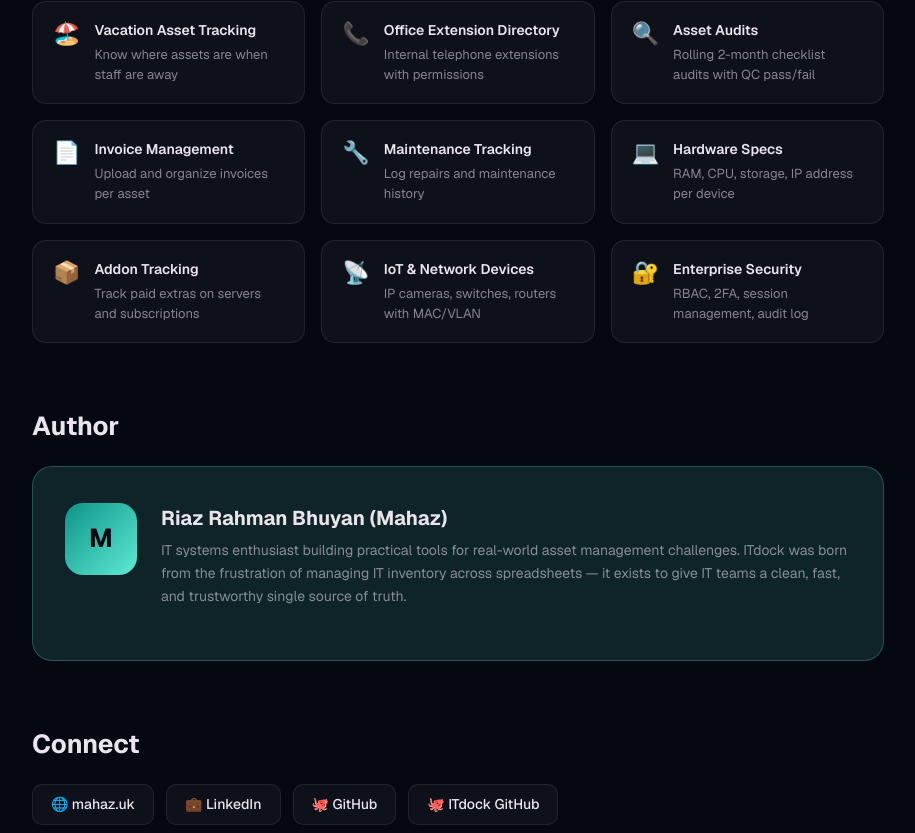
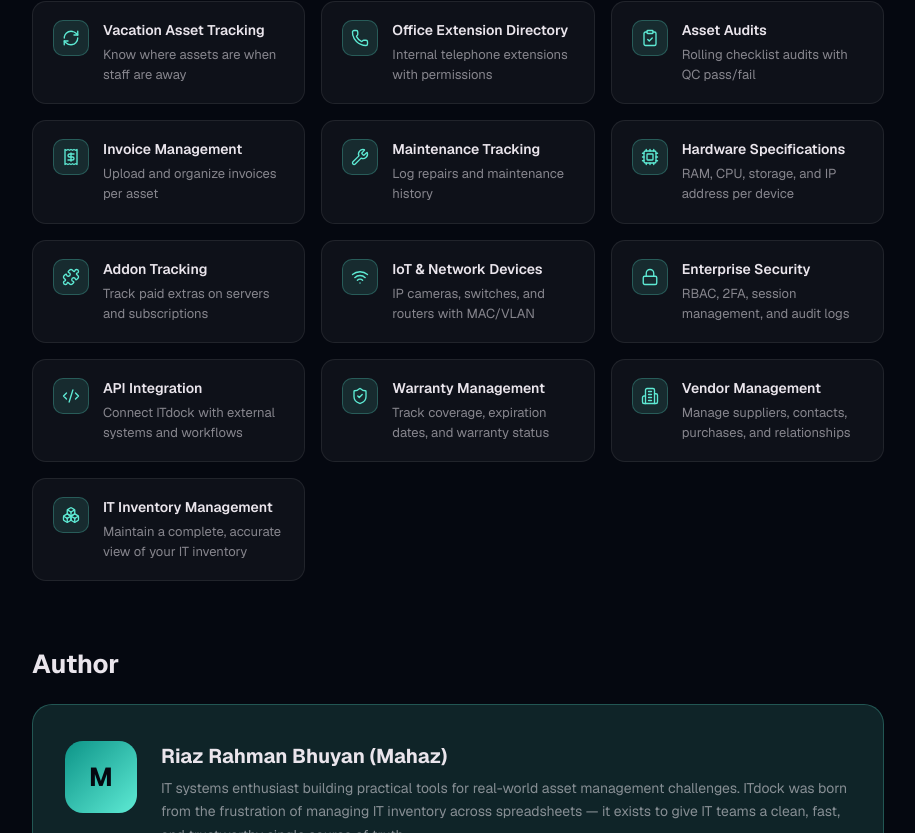
Before and after one commit to mahaz121/ITdock, a Next.js app: page /about in a window 1280 px wide. Shown: the part 727-1560 px from the top of the page, without its empty margins (182-1097 px from the left). Built offline with nearby package versions, Linux system fonts and the light colour scheme.

Commit message:
Improve About page features and icon styling

```diff
--- a/app/about/page.js
+++ b/app/about/page.js
@@ -4,7 +4,8 @@
   Monitor, Shield, RefreshCw, FileText, Users, Bell,
   Database, Github, Globe, Mail, Heart, Coffee,
   ArrowLeft, Cpu, Key, Upload, Lock, Phone,
-  Search, Wrench, Server, Wifi, ExternalLink
+  Search, Wrench, Server, Wifi, ExternalLink, ShieldCheck,
+  Building2, Boxes, Code2, ClipboardCheck, Cloud, UserRound, Receipt, Puzzle
 } from 'lucide-react';
 
 const TEAL = '#5eead4';
@@ -16,18 +17,22 @@
 const MUTED = 'rgba(234,229,236,0.55)';
 
 const features = [
-  { icon: '🖥️', label: 'Physical Asset Tracking', desc: 'Laptops, desktops, monitors, peripherals' },
-  { icon: '☁️', label: 'Subscription & Cloud Tracking', desc: 'SaaS, VPS, cloud services with billing alerts' },
-  { icon: '👤', label: 'Employee Management', desc: 'Link assets to people with full assignment history' },
-  { icon: '🏖️', label: 'Vacation Asset Tracking', desc: 'Know where assets are when staff are away' },
-  { icon: '📞', label: 'Office Extension Directory', desc: 'Internal telephone extensions with permissions' },
-  { icon: '🔍', label: 'Asset Audits', desc: 'Rolling 2-month checklist audits with QC pass/fail' },
-  { icon: '📄', label: 'Invoice Management', desc: 'Upload and organize invoices per asset' },
-  { icon: '🔧', label: 'Maintenance Tracking', desc: 'Log repairs and maintenance history' },
-  { icon: '💻', label: 'Hardware Specs', desc: 'RAM, CPU, storage, IP address per device' },
-  { icon: '📦', label: 'Addon Tracking', desc: 'Track paid extras on servers and subscriptions' },
-  { icon: '📡', label: 'IoT & Network Devices', desc: 'IP cameras, switches, routers with MAC/VLAN' },
-  { icon: '🔐', label: 'Enterprise Security', desc: 'RBAC, 2FA, session management, audit log' },
+  { icon: Monitor, label: 'Physical Asset Tracking', desc: 'Laptops, desktops, monitors, and peripherals' },
+  { icon: Cloud, label: 'Subscription & Cloud Tracking', desc: 'SaaS, VPS, and cloud services with billing alerts' },
+  { icon: UserRound, label: 'Employee Management', desc: 'Link assets to people with full assignment history' },
+  { icon: RefreshCw, label: 'Vacation Asset Tracking', desc: 'Know where assets are when staff are away' },
+  { icon: Phone, label: 'Office Extension Directory', desc: 'Internal telephone extensions with permissions' },
+  { icon: ClipboardCheck, label: 'Asset Audits', desc: 'Rolling checklist audits with QC pass/fail' },
+  { icon: Receipt, label: 'Invoice Management', desc: 'Upload and organize invoices per asset' },
+  { icon: Wrench, label: 'Maintenance Tracking', desc: 'Log repairs and maintenance history' },
+  { icon: Cpu, label: 'Hardware Specifications', desc: 'RAM, CPU, storage, and IP address per device' },
+  { icon: Puzzle, label: 'Addon Tracking', desc: 'Track paid extras on servers and subscriptions' },
+  { icon: Wifi, label: 'IoT & Network Devices', desc: 'IP cameras, switches, and routers with MAC/VLAN' },
+  { icon: Lock, label: 'Enterprise Security', desc: 'RBAC, 2FA, session management, and audit logs' },
+  { icon: Code2, label: 'API Integration', desc: 'Connect ITdock with external systems and workflows' },
+  { icon: ShieldCheck, label: 'Warranty Management', desc: 'Track coverage, expiration dates, and warranty status' },
+  { icon: Building2, label: 'Vendor Management', desc: 'Manage suppliers, contacts, purchases, and relationships' },
+  { icon: Boxes, label: 'IT Inventory Management', desc: 'Maintain a complete, accurate view of your IT inventory' },
 ];
 
 export default function AboutPage() {
@@ -76,9 +81,11 @@
           <h2 style={{ fontSize: 26, fontWeight: 700, color: TEXT, marginBottom: 8 }}>What ITdock Can Do</h2>
           <p style={{ fontSize: 14, color: MUTED, marginBottom: 28 }}>Everything your IT team needs, in one clean interface.</p>
           <div style={{ display: 'grid', gridTemplateColumns: 'repeat(auto-fill, minmax(260px, 1fr))', gap: 16 }}>
-            {features.map(({ icon, label, desc }) => (
+            {features.map(({ icon: Icon, label, desc }) => (
               <div key={label} style={{ borderRadius: 14, padding: '18px 20px', background: SURFACE, border: `1px solid ${BORDER}`, display: 'flex', alignItems: 'flex-start', gap: 14 }}>
-                <span style={{ fontSize: 22, lineHeight: 1, flexShrink: 0, marginTop: 2 }}>{icon}</span>
+                <span style={{ width: 36, height: 36, borderRadius: 10, background: TEAL_DIM, border: `1px solid ${TEAL_BORDER}`, display: 'flex', alignItems: 'center', justifyContent: 'center', flexShrink: 0 }}>
+                  <Icon size={18} color={TEAL} strokeWidth={1.8} />
+                </span>
                 <div>
                   <div style={{ fontSize: 14, fontWeight: 600, color: TEXT, marginBottom: 4 }}>{label}</div>
                   <div style={{ fontSize: 13, color: MUTED, lineHeight: 1.55 }}>{desc}</div>
@@ -113,16 +120,16 @@
           <h2 style={{ fontSize: 26, fontWeight: 700, color: TEXT, marginBottom: 20 }}>Connect</h2>
           <div style={{ display: 'flex', flexWrap: 'wrap', gap: 12 }}>
             {[
-              { label: '🌐 mahaz.uk', href: 'https://mahaz.uk' },
-              { label: '💼 LinkedIn', href: 'https://www.linkedin.com/in/mahaz-abdullah/' },
-              { label: '🐙 GitHub', href: 'https://github.com/mahaz121' },
-              { label: '🐙 ITdock GitHub', href: 'https://github.com/mahaz121/ITdock' },
-            ].map(({ label, href }) => (
+              { icon: Globe, label: 'mahaz.uk', href: 'https://mahaz.uk' },
+              { icon: ExternalLink, label: 'LinkedIn', href: 'https://www.linkedin.com/in/mahaz-abdullah/' },
+              { icon: Github, label: 'GitHub', href: 'https://github.com/mahaz121' },
+              { icon: Github, label: 'ITdock GitHub', href: 'https://github.com/mahaz121/ITdock' },
+            ].map(({ icon: Icon, label, href }) => (
               <a key={label} href={href} target="_blank" rel="noopener noreferrer"
                 style={{ display: 'inline-flex', alignItems: 'center', gap: 6, fontSize: 14, fontWeight: 500, padding: '9px 18px', borderRadius: 10, background: SURFACE, color: TEXT, textDecoration: 'none', border: `1px solid ${BORDER}` }}
                 onMouseEnter={e => { e.currentTarget.style.borderColor = TEAL_BORDER; e.currentTarget.style.color = TEAL; }}
                 onMouseLeave={e => { e.currentTarget.style.borderColor = BORDER; e.currentTarget.style.color = TEXT; }}>
-                {label}
+                <Icon size={15} />{label}
               </a>
             ))}
           </div>
```
Also changed, not shown: app/page.js.
